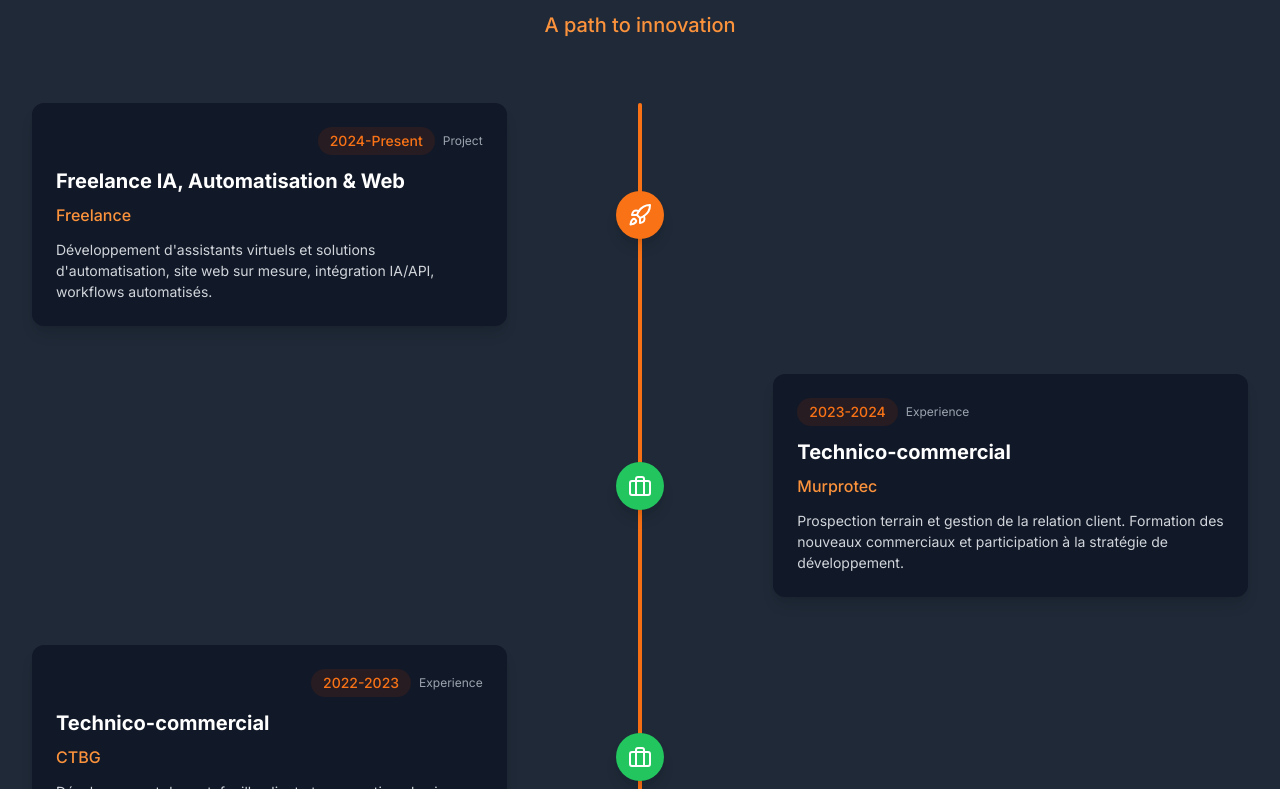
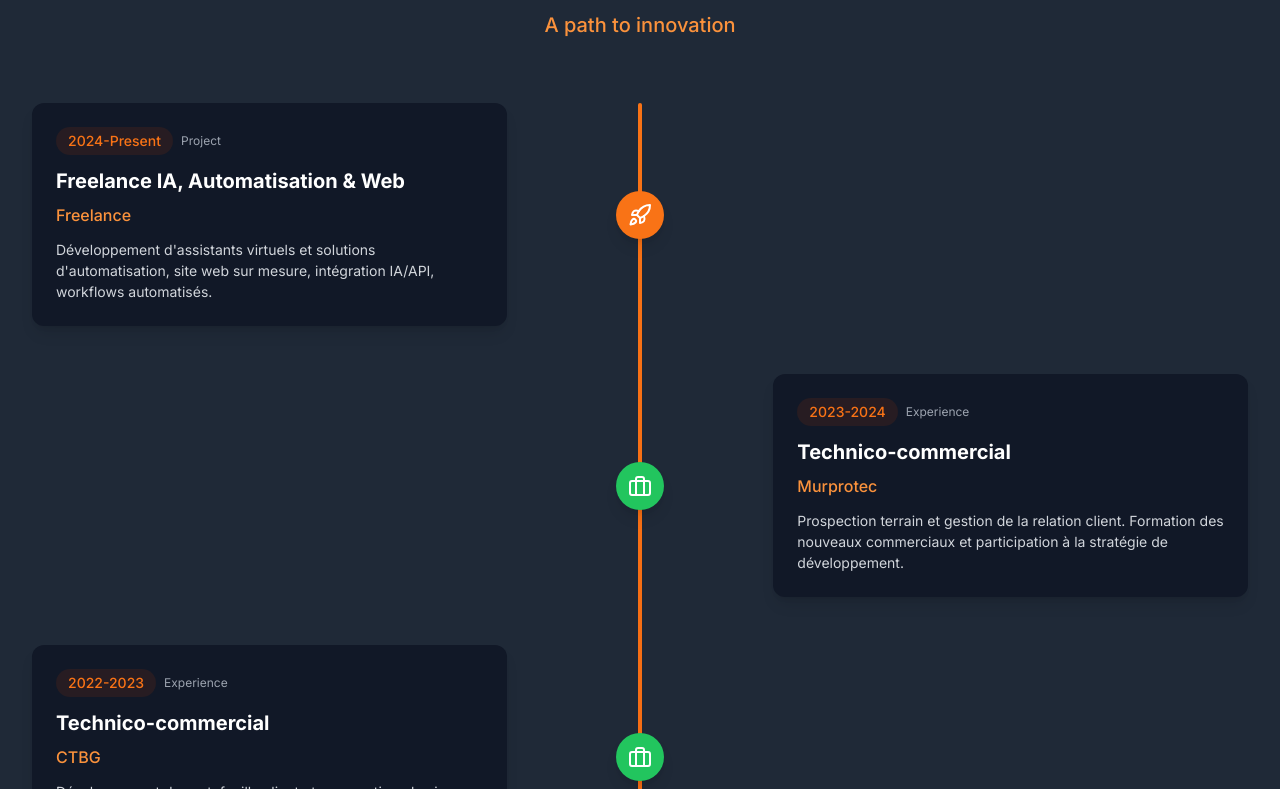
Before and after one commit to Raphael91000/portofolio, a React (Vite) app: page / in a window 1280 px wide. Shown: the part 1411-2200 px from the top of the page. Built offline with nearby package versions, Linux system fonts and the light colour scheme.

Commit message:
txt cards

```diff
--- a/src/components/sections/Timeline.tsx
+++ b/src/components/sections/Timeline.tsx
@@ -86,7 +86,7 @@ const Timeline: React.FC = () => {
                   {/* Content */}
                   <div className={`w-5/12 ${isEven ? 'pr-8' : 'pl-8'}`}>
                     <div className="bg-white dark:bg-gray-900 rounded-xl p-6 shadow-lg hover:shadow-xl transition-shadow duration-300">
-                      <div className={`flex items-center mb-3 ${isEven ? 'justify-end' : 'justify-start'}`}>
+                      <div className="flex items-center mb-3 justify-start">
                         <span className="text-sm font-medium text-orange-500 bg-orange-100 dark:bg-orange-900/20 px-3 py-1 rounded-full">
                           {item.year}
                         </span>
```
